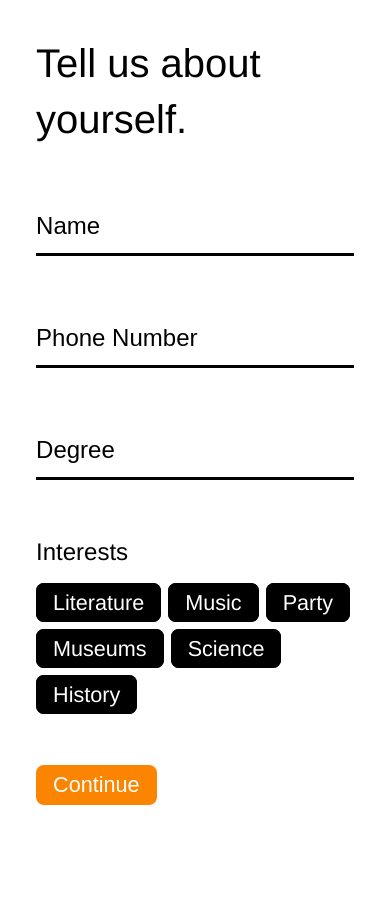
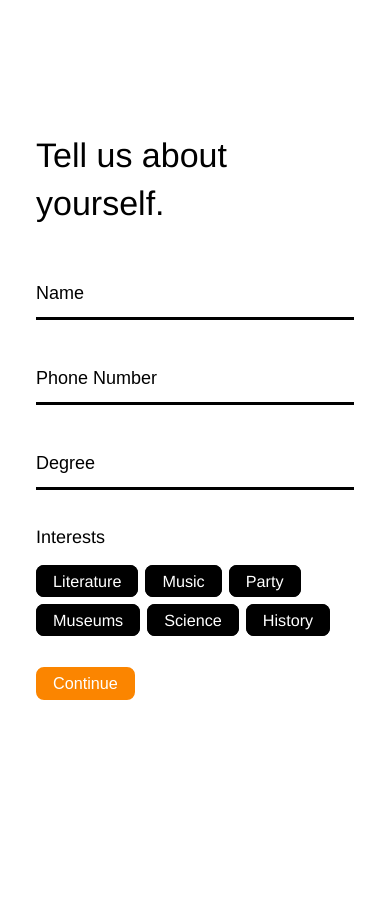
Before and after one commit to noelkronenberg/meeter, a Flask app: page / in a window 390 px wide. After the commit the page ends 700 px from the top, so only its background shows below. Run offline with Flask 2, Linux system fonts and the light colour scheme.

Commit message:
optimised for mobile

```diff
--- a/static/style.css
+++ b/static/style.css
@@ -23,6 +23,15 @@
 
     --radius: 8px;
     --border: 2px solid var(--color-1);
+}
+
+@media screen and (max-width: 900px) {
+    :root {
+
+        --font-size-1: 34px;
+        --font-size-2: 18px;
+        --font-size-3: 14px;
+    }
 }
 
 /* START: Typograpghy */
@@ -61,7 +70,7 @@ h3, a, p, label, li {
     /* padding: 0px 25px 0px 25px; */
     max-width: var(--max-content-width);
     width: var(--content-width);
-    margin: 0px auto 100px auto;
+    margin: 25px auto 100px auto;
 }
 
 .content {
@@ -192,6 +201,13 @@ h2.category-title {
     gap: 15px;
 }
 
+@media screen and (max-width: 900px) {
+    .input-form {
+        gap: 30px;
+        margin-top: 20px;
+    }
+}
+
 /* END: Input */
 
 /* START: Matches */
```
